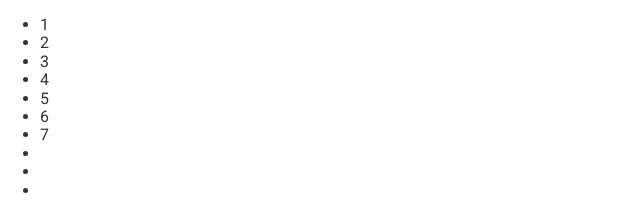
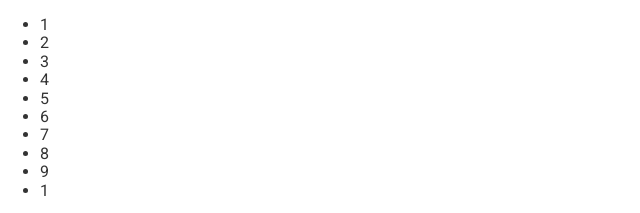
Before and after one commit to pyremell/travel-site, a website: page app/index.html in a window 1280 px wide. Shown: the top 213 px of the page, 0-640 px from the left. Drawn offline with Linux system fonts and the light colour scheme.

Commit message:
Completed count to 10.

```diff
--- a/app/index.html
+++ b/app/index.html
@@ -18,9 +18,9 @@
     <li>5</li>
     <li>6</li>
     <li>7</li>
-    <li></li>
-    <li></li>
-    <li></li>
+    <li>8</li>
+    <li>9</li>
+    <li>1</li>
   </ul>
   <header>
     <img src="assets/images/icons/clear-view-escapes.svg">
```
